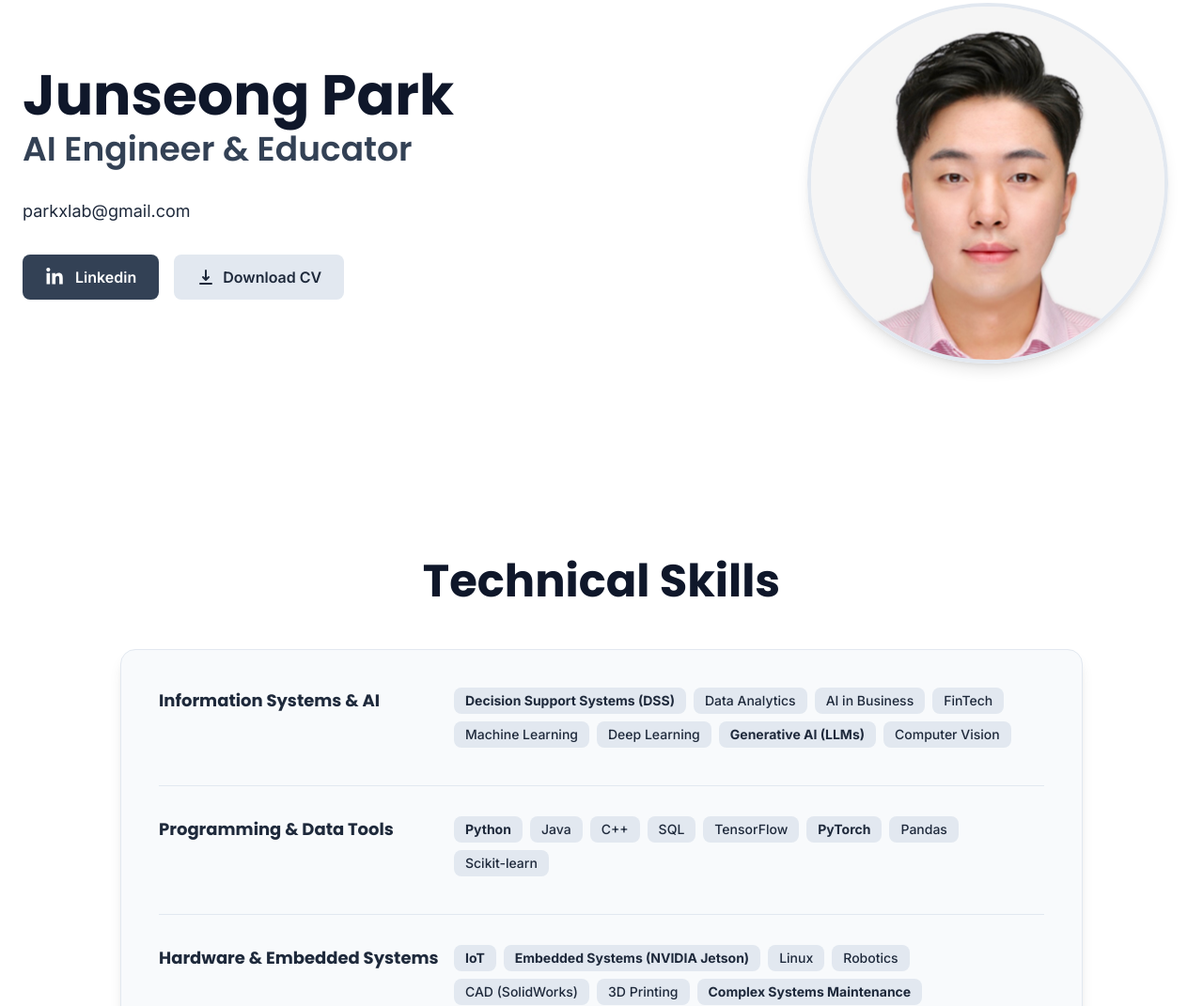
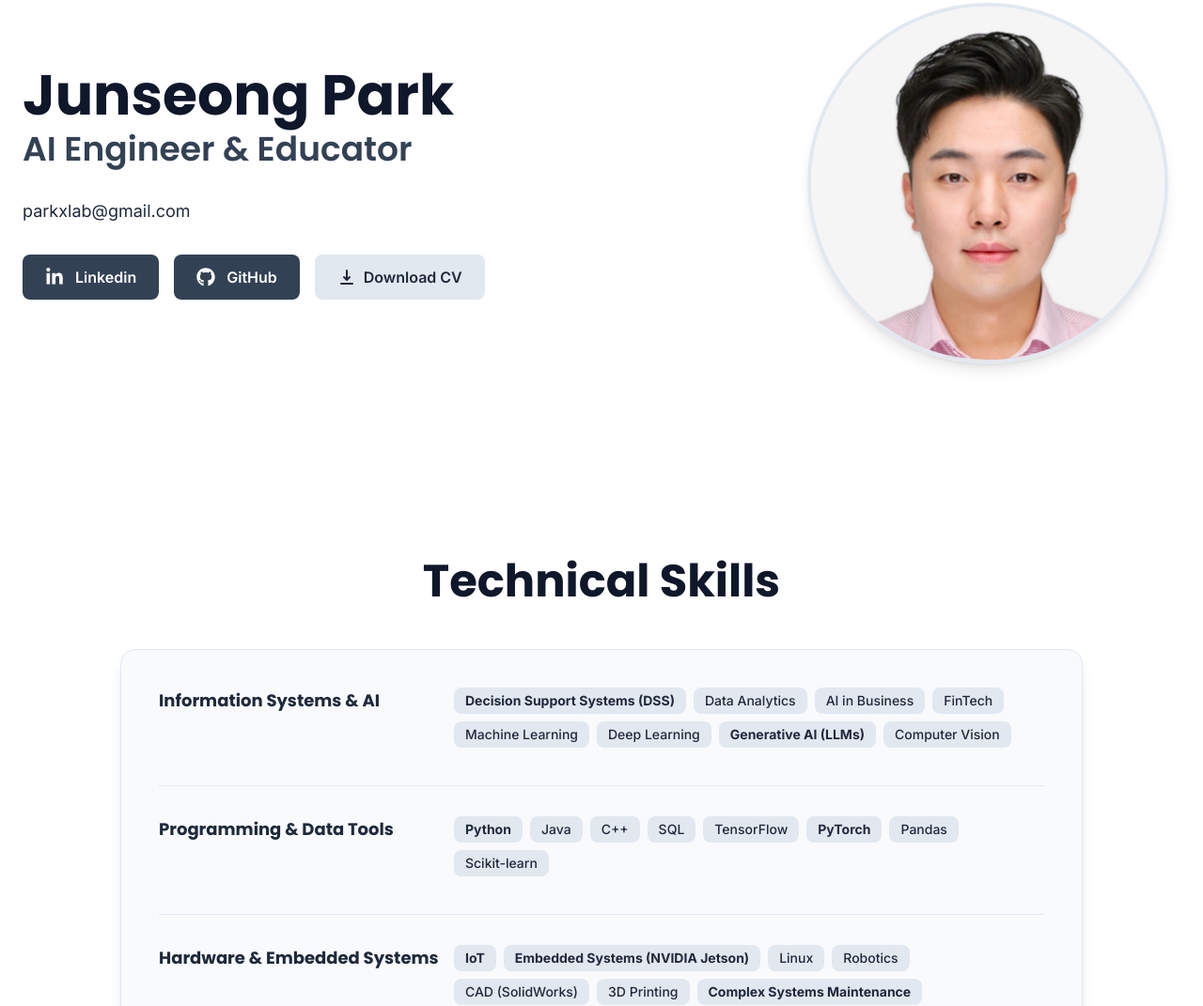
Before and after one commit to 8park/8park.github.io, a plain HTML site: page index.html in a window 1280 px wide. Shown: the part 1870-2941 px from the top of the page at 94% size. Drawn offline with nearby package versions, Linux system fonts and the light colour scheme.

Commit message:
Update index.html
update GitHub button

```diff
--- a/index.html
+++ b/index.html
@@ -151,6 +151,12 @@
                                 <path d="M100.28 448H7.4V148.9h92.88zM53.79 108.1C24.09 108.1 0 83.5 0 53.8a53.79 53.79 0 0 1 107.58 0c0 29.7-24.1 54.3-53.79 54.3zM447.9 448h-92.68V302.4c0-34.7-.7-79.2-48.29-79.2-48.29 0-55.69 37.7-55.69 76.7V448h-92.78V148.9h89.08v40.8h1.3c12.4-23.5 42.69-48.3 87.88-48.3 94 0 111.28 61.9 111.28 142.3V448z"/>
                             </svg>
                             Linkedin
+                        </a>
+                        <a href="https://github.com/parkxlab" target="_blank" rel="noopener noreferrer" class="bg-slate-700 hover:bg-slate-800 text-white font-semibold px-6 py-3 rounded-lg transition-colors inline-flex items-center">
+                            <svg class="w-5 h-5 mr-3" xmlns="http://www.w3.org/2000/svg" viewBox="0 0 496 512" fill="currentColor">
+                                <path d="M165.9 397.4c0 2-2.3 3.6-5.2 3.6-3.3.3-5.6-1.3-5.6-3.6 0-2 2.3-3.6 5.2-3.6 3.3-.3 5.6 1.3 5.6 3.6zm-31.1-4.5c-.7 2 1.3 4.3 4.3 4.9 2.6 1 5.6 0 6.2-2s-1.3-4.3-4.3-5.2c-2.6-.7-5.5.3-6.2 2.3zm44.2-1.7c-2.9.7-4.9 2.6-4.6 4.9.3 2 2.9 3.3 5.9 2.6 2.9-.7 4.9-2.6 4.6-4.6-.3-1.9-3-3.2-5.9-2.9zM244.8 8C106.1 8 0 113.3 0 252c0 110.9 69.8 205.8 169.5 239.2 12.8 2.3 17.3-5.6 17.3-12.1 0-6.2-.3-40.4-.3-61.4 0 0-70 15-84.7-29.8 0 0-11.4-29.1-27.8-36.6 0 0-22.9-15.7 1.6-15.4 0 0 24.9 2 38.6 25.8 21.9 38.6 58.6 27.5 72.9 20.9 2.3-16 8.8-27.1 16-33.7-55.9-6.2-112.3-14.3-112.3-110.5 0-27.5 7.6-41.3 23.6-58.9-2.6-6.5-11.1-33.3 2.6-67.9 20.9-6.5 69 27 69 27 20-5.6 41.5-8.5 62.8-8.5s42.8 2.9 62.8 8.5c0 0 48.1-33.6 69-27 13.7 34.7 5.2 61.4 2.6 67.9 16 17.7 25.8 31.5 25.8 58.9 0 96.5-58.9 104.2-114.8 110.5 9.2 7.9 17 22.9 17 46.4 0 33.7-.3 75.4-.3 85.6 0 6.5 4.6 14.4 17.3 12.1C428.2 457.8 496 362.9 496 252 496 113.3 383.5 8 244.8 8zM97.2 352.9c-1.3 1-1 3.3.7 5.2 1.6 1.6 3.9 2.3 5.2 1 1.3-1 1-3.3-.7-5.2-1.6-1.6-3.9-2.3-5.2-1zm-10.8-8.1c-.7 1.3.3 2.9 2.3 3.9 1.6 1 3.6.7 4.3-.7.7-1.3-.3-2.9-2.3-3.9-2-.6-3.6-.3-4.3.7zm32.4 35.6c-1.6 1.3-1 4.3 1.3 6.2 2.3 2.3 5.2 2.6 6.5 1 1.3-1.3.7-4.3-1.3-6.2-2.2-2.3-5.2-2.6-6.5-1zm-11.4-14.7c-1.6 1-1.6 3.6 0 5.9 1.6 2.3 4.3 3.3 5.6 2.3 1.6-1.3 1.6-3.9 0-6.2-1.4-2.3-4-3.3-5.6-2z"/>
+                            </svg>
+                            GitHub
                         </a>
                         <a href="https://drive.google.com/file/d/1HBWcC8TvF7DF-acNuN-bxJhyv1HpFG_X/view?usp=sharing" target="_blank" rel="noopener noreferrer" class="bg-slate-200 hover:bg-slate-300 text-slate-800 font-semibold px-6 py-3 rounded-lg transition-colors inline-flex items-center" data-lang="resume_download_btn">
                             <svg class="w-5 h-5 mr-2" xmlns="http://www.w3.org/2000/svg" viewBox="0 0 20 20" fill="currentColor">
```
Lines whose indentation alone changed are shown as unchanged.
